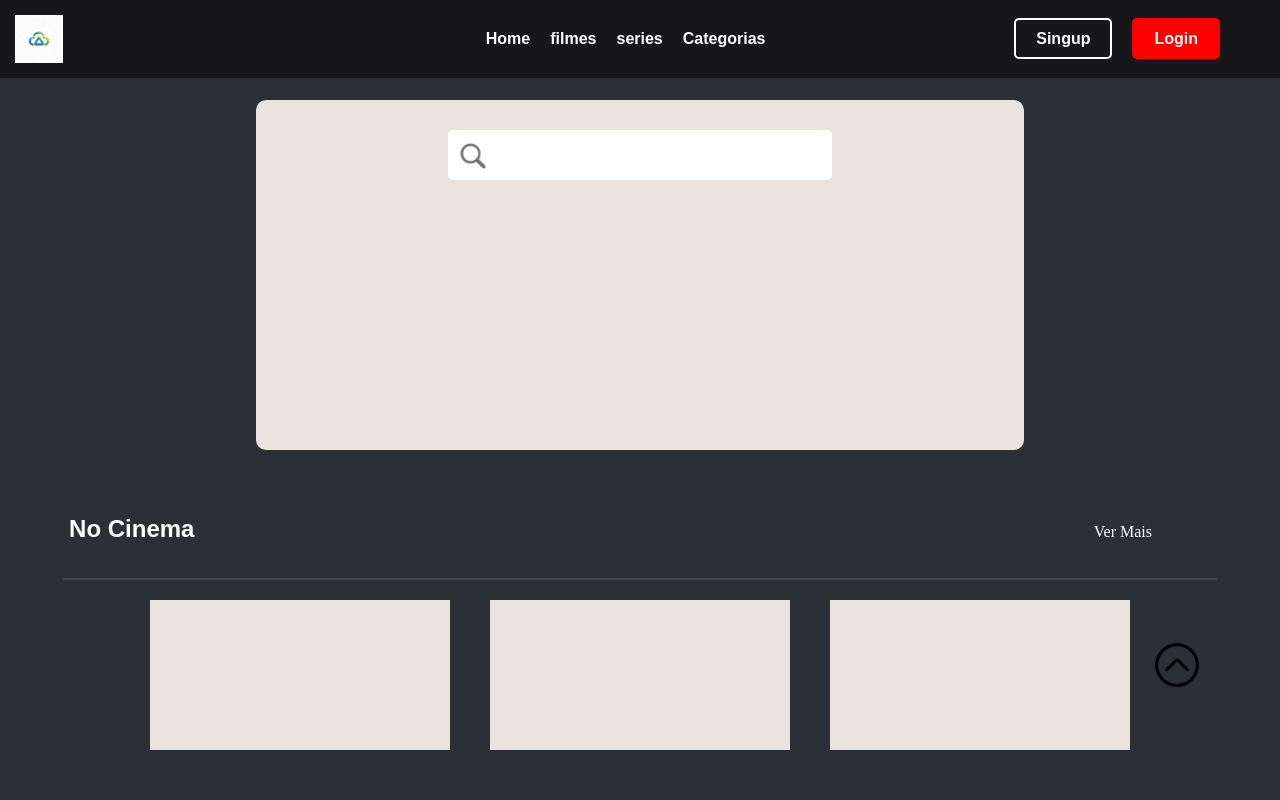
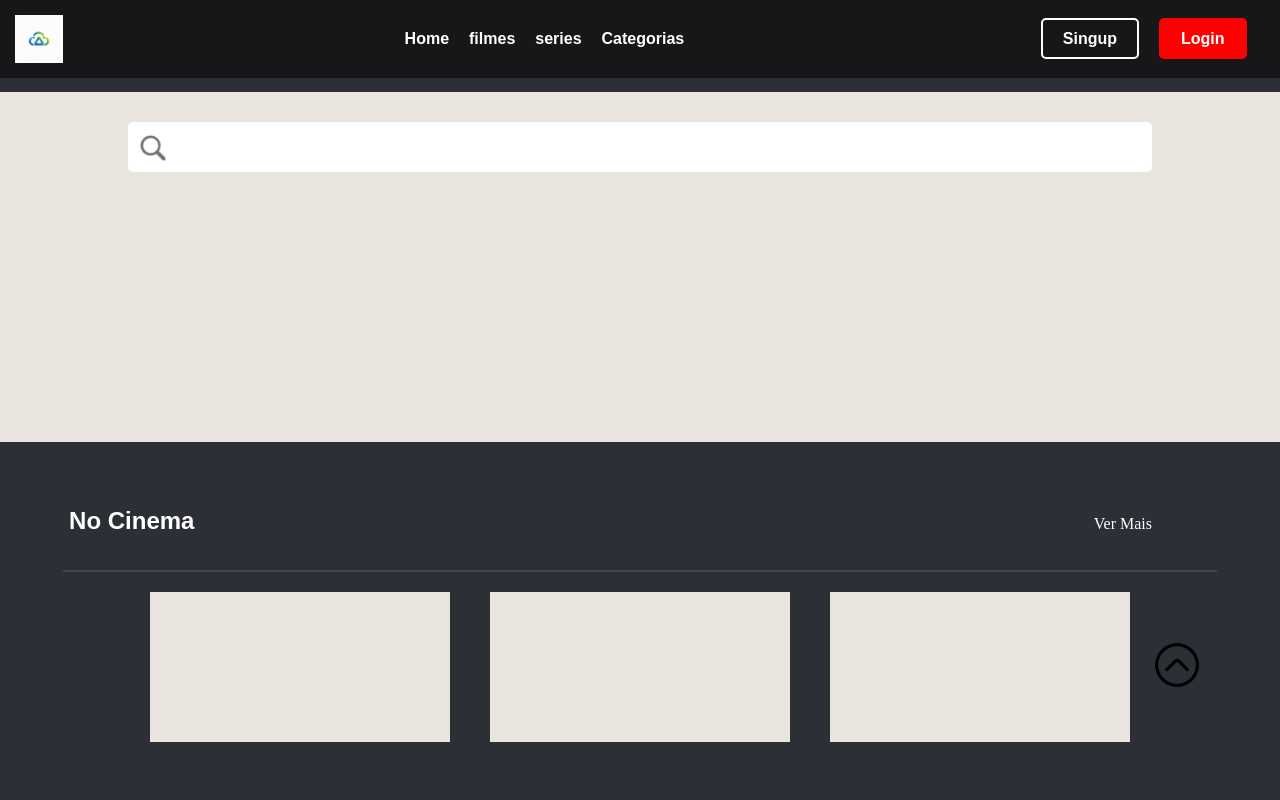
Before and after one commit to Viniboy17/Projeto_Streaming, a plain HTML site: page pag01.html in a window 1280 px wide. Shown: the top 800 px of the page. Drawn offline with Linux system fonts and the light colour scheme.

Commit message:
Update paisagem.css

```diff
--- a/paisagem.css
+++ b/paisagem.css
@@ -2,3 +2,26 @@
     left: 90%;
     top: 80%;
 }
+
+#banner{
+    width: 100%;
+    border-radius: 0px;
+    margin-top: 92px;
+}
+
+#pesquisa{
+    width: 80%;
+}
+
+nav{
+    justify-content: space-between;
+    width: 97%;
+}
+
+#categoria{
+    margin-left: 55px;
+}
+
+#acesso{
+    margin-right: 0px;
+}
```
